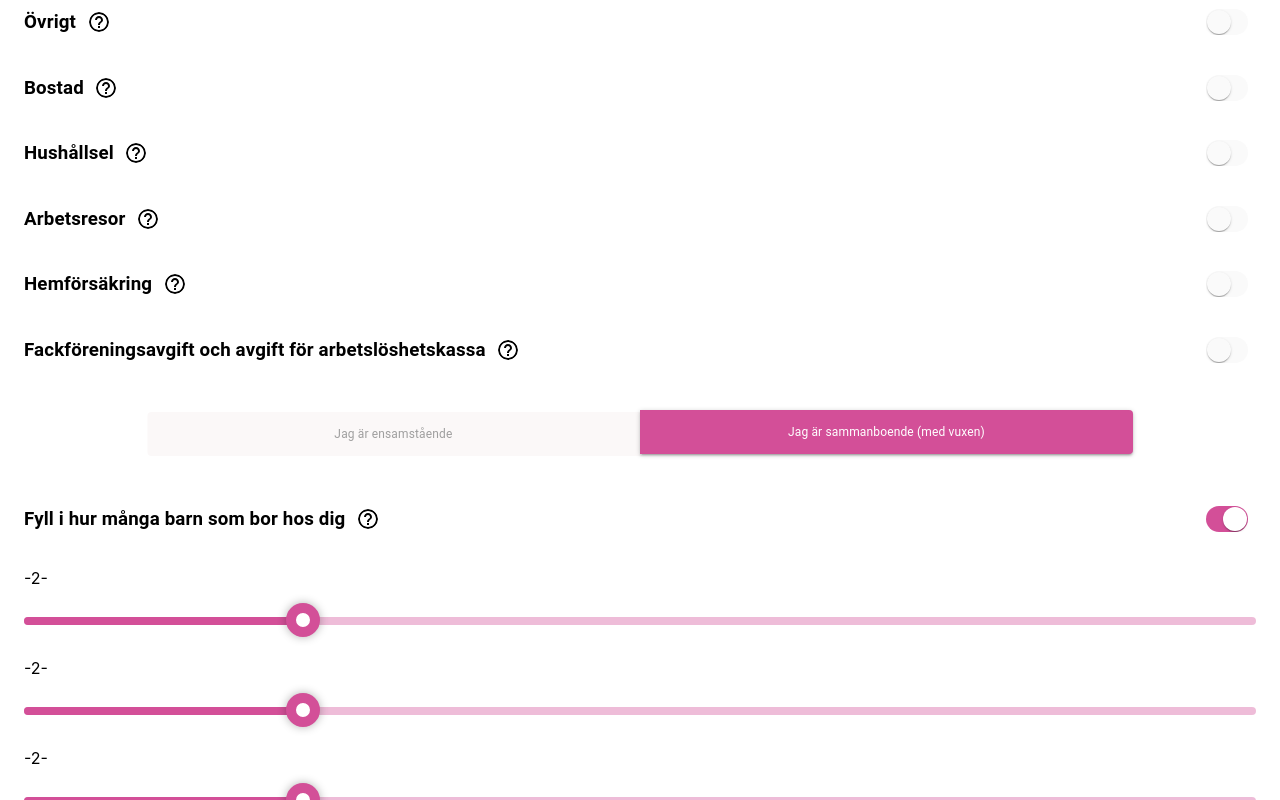
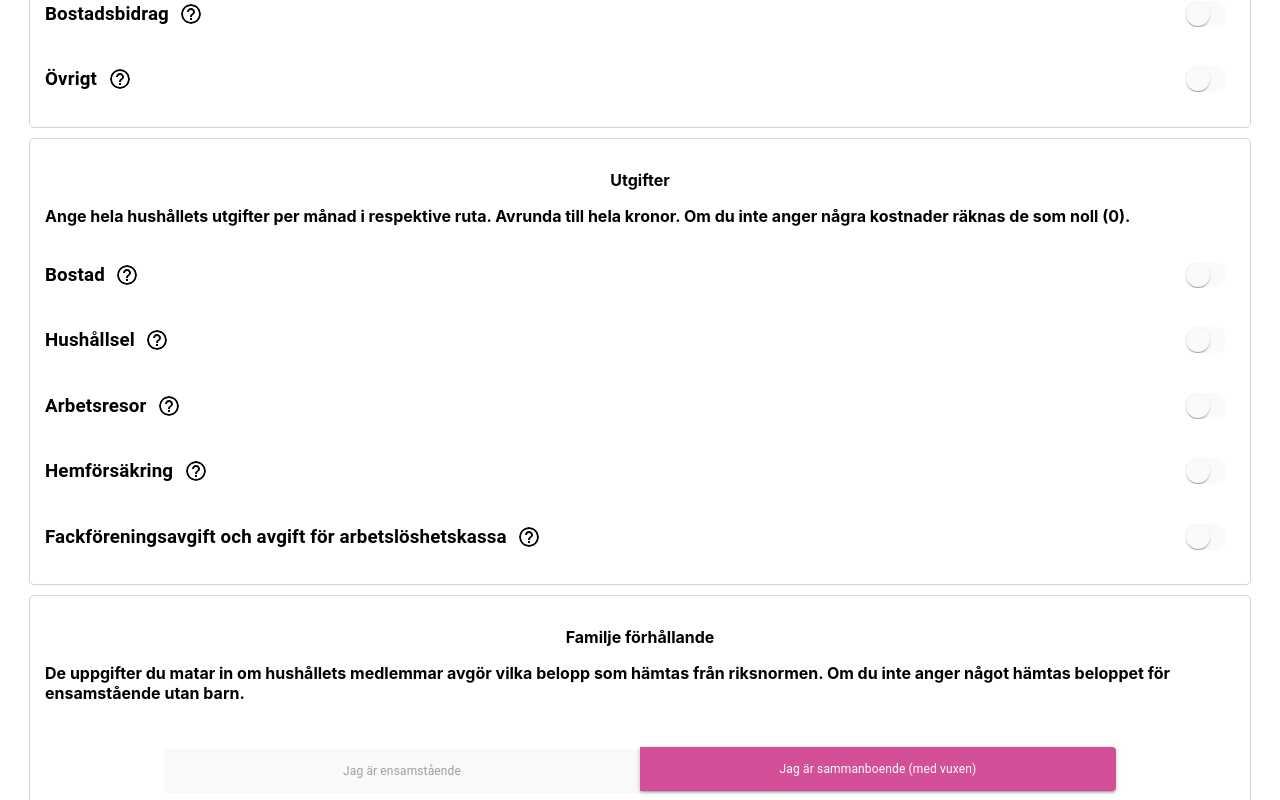
Before and after one commit to dimitrij/Ekonomiskt-Bistand, a React (Create React App) app: page / in a window 1280 px wide. Shown: the part 960-1760 px from the top of the page. Built offline with nearby package versions, Linux system fonts and the light colour scheme.

Commit message:
fix form

```diff
--- a/src/components/Layouts/Form.jsx
+++ b/src/components/Layouts/Form.jsx
@@ -6,8 +6,28 @@ import FormRadio from '../common/FormRadio'
 
 const IncomeForm = ({ leftToRight, data }) => {
   const { description, inputs } = data
+  const sections =
+    inputs.reduce((acc, d) => {
+      console.log(description)
+      const foundSection = acc.find(a => a.section === d.section);
+      if (!foundSection) {
+        acc.push({
+          section: d.section,
+          sectionTitle: d.sectionTitle,
+          description: d.description,
+          inputs: [d]
+        })
+      } else {
+        foundSection.inputs.push(d)
+      }
+      return acc
+    },
+      [])
+  console.log(sections)
   return (
-    <>
+    sections.map(({ description, inputs, sectionTitle }, index) =>
+      <div key={index} style={{ border: '1px solid lightgray', padding: 15, margin: 5, borderRadius: 5 }}>
+        <p style={{ fontWeight: 'bold', color: 'black', textAlign: 'center' }}>{sectionTitle}</p>
         <p style={{ fontWeight: 'bold', color: 'black' }}>{description}</p>
         <FormGroup style={{ flexWrap: 'nowrap' }}>
           {
@@ -27,7 +47,9 @@ const IncomeForm = ({ leftToRight, data }) => {
             )
           }
         </FormGroup>
-    </>
+      </div>
+    )
+
   );
 }
 export default IncomeForm
--- a/src/components/common/FormInput.jsx
+++ b/src/components/common/FormInput.jsx
@@ -42,12 +42,12 @@ const MySlider = withStyles((theme) => {
 
 const FromInput = ({
   input: { name, type, placeholder, defaultValue = 0, max },
-  id, section, changeValue, setChecked, isChecked, resetValue
+  id, section, changeValue, isChecked, resetValue
 }) => {
 
   useEffect(() => {
     return () => {
-      if (type === 'number' && (defaultValue === 0 || defaultValue === '')) {
+      if (type === 'number' && (defaultValue === 0)) {
         resetValue({ section, id, checked: isChecked })
       }
     }
@@ -55,8 +55,10 @@ const FromInput = ({
   }, [defaultValue]
     /*eslint-enable */
   )
+  console.log(type === 'number' && (defaultValue === 0 || defaultValue === ''))
+
   return (<>
-    <p style={{ inputStyle }}>-{defaultValue}-</p>
+    <p style={{ inputStyle }}>{placeholder} = {defaultValue || 0}</p>
     <MySlider
       valueLabelDisplay="off"
       defaultValue={parseInt(defaultValue)}
--- a/src/reducers/lang.js
+++ b/src/reducers/lang.js
@@ -13,9 +13,10 @@ const lang = [{
     sections: {
       section: 'Information',
       sectionTitle: 'Information',
-      description: 'Ange hela hushållets inkomster per månad i respektive ruta. Beloppen ska vara netto efter skatt och avrundade till hela kronor. Inkomster som inte passar in kan du lägga ihop under övrigt. Om du inte anger några inkomster räknas de som noll (0).',
       inputs: [{
           section: 'income',
+          sectionTitle: 'Inkomster',
+          description: 'Ange hela hushållets inkomster per månad i respektive ruta. Beloppen ska vara netto efter skatt och avrundade till hela kronor. Inkomster som inte passar in kan du lägga ihop under övrigt. Om du inte anger några inkomster räknas de som noll (0).',
           id: 1,
           SvgKey: 'Salary',
           title: 'Lön',
@@ -192,6 +193,8 @@ const lang = [{
         },
         {
           section: 'expenditure',
+          description: 'Ange hela hushållets utgifter per månad i respektive ruta. Avrunda till hela kronor. Om du inte anger några kostnader räknas de som noll (0).',
+          sectionTitle: 'Utgifter',
           id: 12,
           SvgKey: 'Maintenance_Grants',
           title: 'Bostad',
@@ -272,6 +275,8 @@ const lang = [{
         },
         {
           section: 'familyStatus',
+          description: 'De uppgifter du matar in om hushållets medlemmar avgör vilka belopp som hämtas från riksnormen. Om du inte anger något hämtas beloppet för ensamstående utan barn.',
+          sectionTitle: 'Familje förhållande',
           id: 17,
           type: 'radio',
           title: 'hushållets vuxna medlemmar',
--- a/src/reducers/starterReducer.js
+++ b/src/reducers/starterReducer.js
@@ -95,7 +95,7 @@ export default (state = INITIAL_STATE, action) => {
             if (!foundSection) {
               acc.push({
                 section: d.section,
-                sectionTitle: d.section,
+                sectionTitle: d.sectionTitle,
                 description: d.description,
                 inputs: [d]
               })
```
Also changed, not shown: 12 other files (tests, documents, lock files or other folders). Lines whose indentation alone changed are shown as unchanged.
